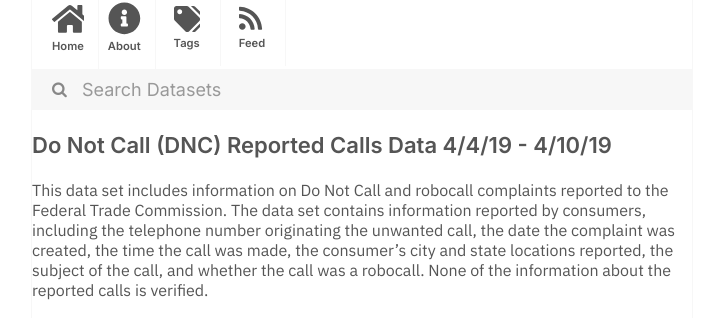
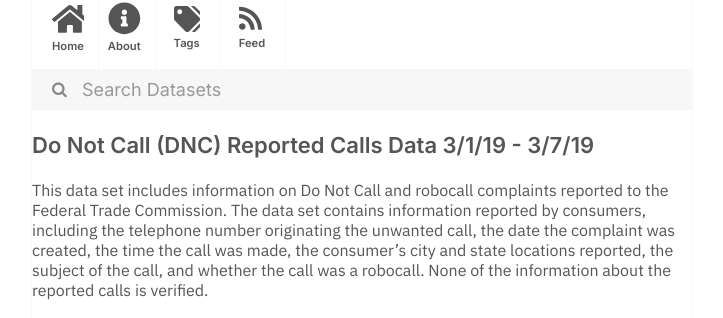
Before and after one commit to dayda-entities/federal-trade-commission, a Jekyll site: the page built from _posts/2020-11-12-do-not-call-dnc-reported-calls.md, in a window 1280 px wide. Shown: the part 216-534 px from the top of the page, without its empty margins (278-1001 px from the left). Built offline with Jekyll 4.4.1, drawn with Linux system fonts in a browser that asks for light colours.

Commit message:
Publish Data

```diff
--- a/_posts/2020-11-12-do-not-call-dnc-reported-calls.md
+++ b/_posts/2020-11-12-do-not-call-dnc-reported-calls.md
@@ -1,7 +1,7 @@
 ---
-title: Do Not Call (DNC) Reported Calls Data 4/4/19 - 4/10/19
-created: '2020-11-12T12:20:56.511072'
-modified: '2020-11-12T12:20:56.511082'
+title: Do Not Call (DNC) Reported Calls Data 3/1/19 - 3/7/19
+created: '2020-11-12T12:20:54.279067'
+modified: '2020-11-12T12:20:54.279077'
 state: active
 type: dataset
 tags:
@@ -12,7 +12,7 @@ tags:
   - Robocalls
 groups: []
 csv_url: >-
-  https://www.ftc.gov/sites/default/files/dnc_complaint_numbers_04-05-19thru04-11-19.csv
+  https://www.ftc.gov/sites/default/files/dnc_complaint_numbers_2019-03-04-08.csv
 json_url: ''
 layout: post
 
```
